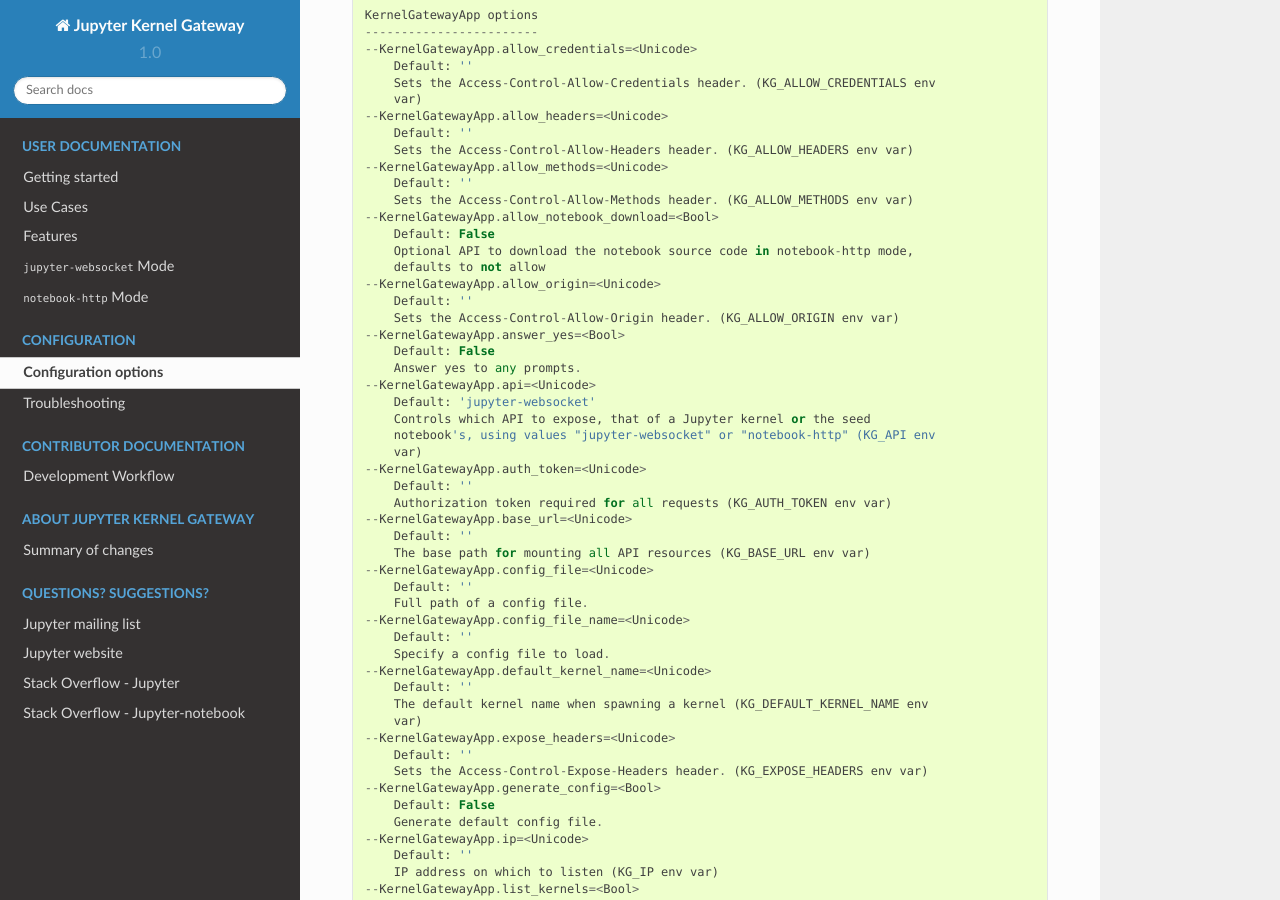
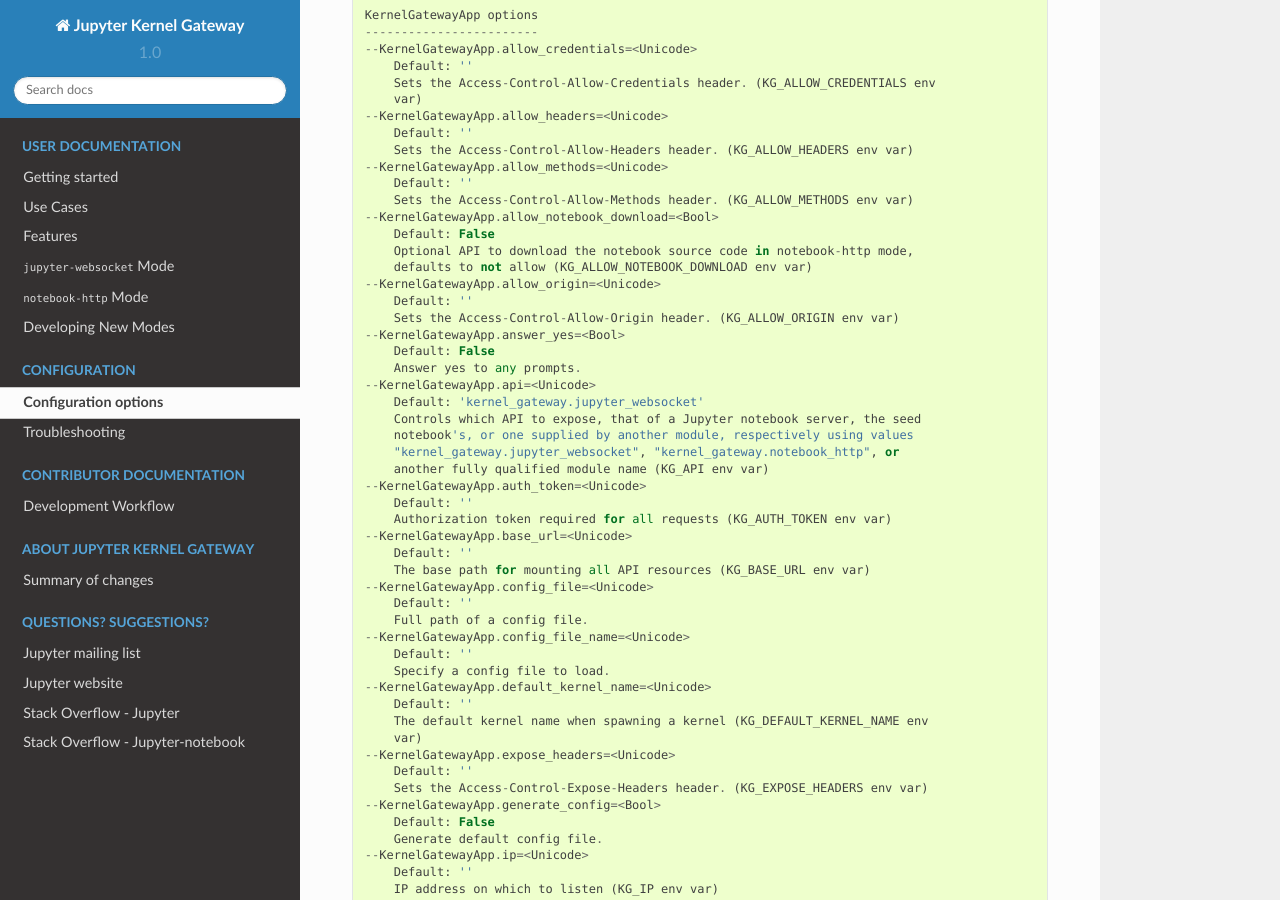
Before and after one commit to jupyter-server/enterprise_gateway, a Sphinx documentation site: the page built from docs/source/config-options.md, in a window 1280 px wide and 900 px high, scrolled down 611 px. Built offline with Sphinx 7.4.7 and the Read the Docs theme 2.0.0, drawn with Linux system fonts in a browser that asks for light colours.

Commit message:
[Issue:103] Document the use of a "personality" module with the api traitlet (c) Copyright IBM Corp. 2016

```diff
--- a/docs/source/conf.py
+++ b/docs/source/conf.py
@@ -33,6 +33,8 @@
     'sphinx.ext.autodoc',
     'sphinx.ext.intersphinx',
     'sphinx.ext.napoleon',
+    "sphinx.ext.extlinks",
+    "sphinx.ext.viewcode",
 ]
 
 # Add any paths that contain templates here, relative to this directory.
--- a/docs/source/config-options.md
+++ b/docs/source/config-options.md
@@ -36,7 +36,7 @@
 --KernelGatewayApp.allow_notebook_download=<Bool>
     Default: False
     Optional API to download the notebook source code in notebook-http mode,
-    defaults to not allow
+    defaults to not allow (KG_ALLOW_NOTEBOOK_DOWNLOAD env var)
 --KernelGatewayApp.allow_origin=<Unicode>
     Default: ''
     Sets the Access-Control-Allow-Origin header. (KG_ALLOW_ORIGIN env var)
@@ -44,10 +44,11 @@
     Default: False
     Answer yes to any prompts.
 --KernelGatewayApp.api=<Unicode>
-    Default: 'jupyter-websocket'
-    Controls which API to expose, that of a Jupyter kernel or the seed
-    notebook's, using values "jupyter-websocket" or "notebook-http" (KG_API env
-    var)
+    Default: 'kernel_gateway.jupyter_websocket'
+    Controls which API to expose, that of a Jupyter notebook server, the seed
+    notebook's, or one supplied by another module, respectively using values
+    "kernel_gateway.jupyter_websocket", "kernel_gateway.notebook_http", or
+    another fully qualified module name (KG_API env var)
 --KernelGatewayApp.auth_token=<Unicode>
     Default: ''
     Authorization token required for all requests (KG_AUTH_TOKEN env var)
--- a/docs/source/index.rst
+++ b/docs/source/index.rst
@@ -27,6 +27,7 @@
    features
    websocket-mode
    http-mode
+   plug-in
 
 .. toctree::
    :maxdepth: 2
```
Also changed, not shown: docs/source/features.md (+2 -1 lines), docs/source/http-mode.md (+4 -6 lines), docs/source/plug-in.md (added, +33 -0 lines), docs/source/websocket-mode.md (+1 -1 lines), 4 other files.
